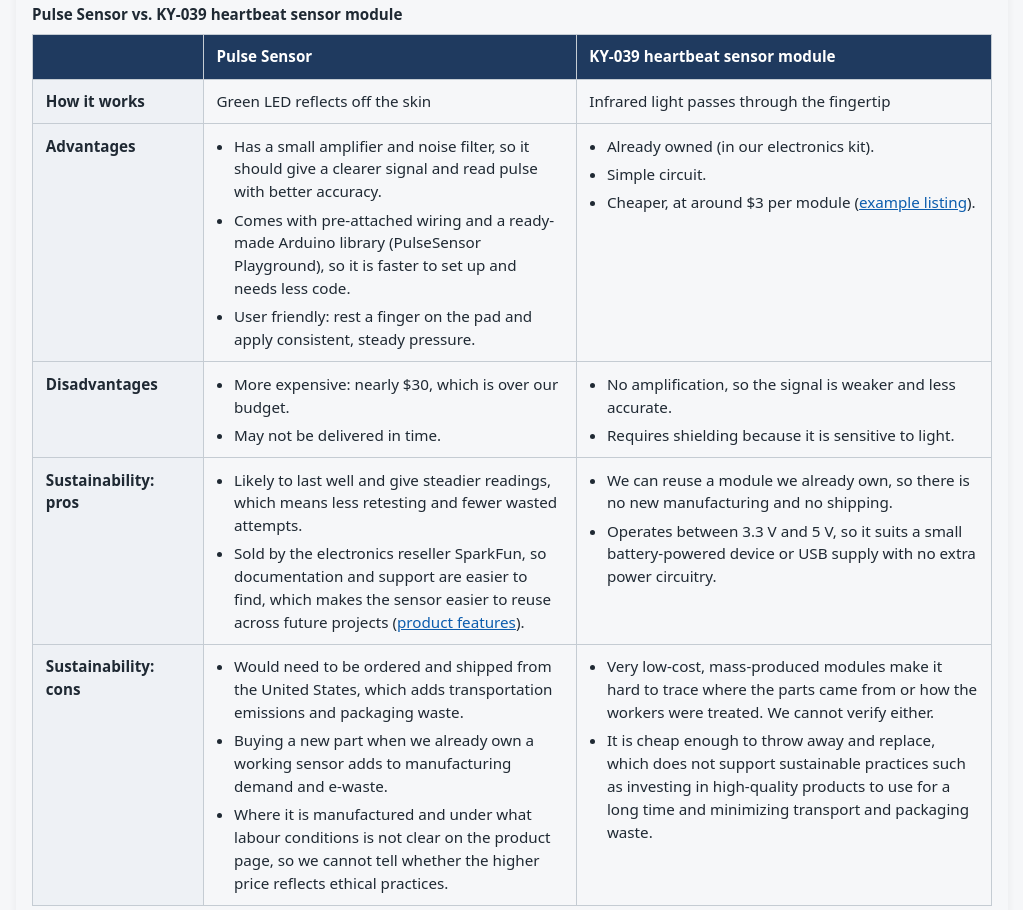
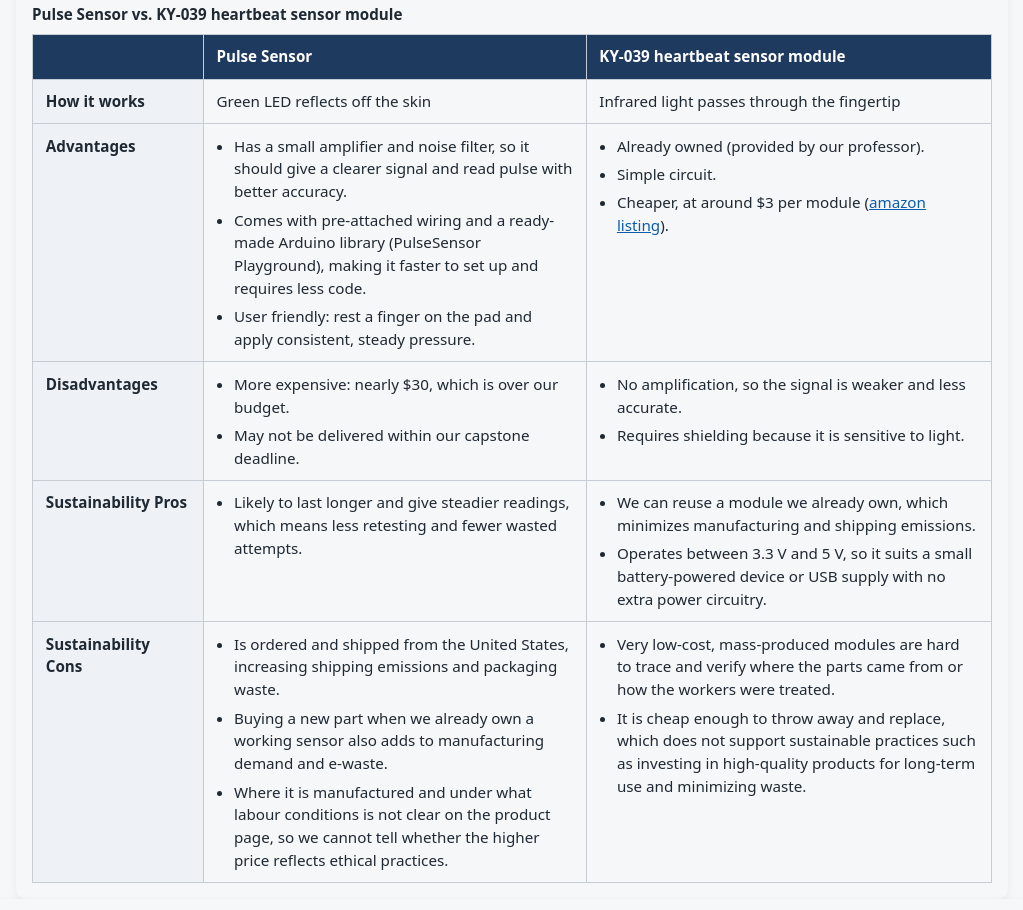
Before and after one commit to Alex-DAgnone/tech117-final-project, a plain HTML site: page index.html in a window 1280 px wide. Shown: the part 2559-3469 px from the top of the page, without its empty margins (128-1151 px from the left). Drawn offline with nearby package versions, Linux system fonts and the light colour scheme.

Commit message:
refined wording in table

```diff
--- a/index.html
+++ b/index.html
@@ -143,15 +143,15 @@
           <td>
             <ul>
               <li>Has a small amplifier and noise filter, so it should give a clearer signal and read pulse with better accuracy.</li>
-              <li>Comes with pre-attached wiring and a ready-made Arduino library (PulseSensor Playground), so it is faster to set up and needs less code.</li>
+              <li>Comes with pre-attached wiring and a ready-made Arduino library (PulseSensor Playground), making it faster to set up and requires less code.</li>
               <li>User friendly: rest a finger on the pad and apply consistent, steady pressure.</li>
             </ul>
           </td>
           <td>
             <ul>
-              <li>Already owned (in our electronics kit).</li>
+              <li>Already owned (provided by our professor).</li>
               <li>Simple circuit.</li>
-              <li>Cheaper, at around $3 per module (<a href="https://www.amazon.ca/KY-039-Finger-Heartbeat-Measurement-Arduino/dp/B07S8N69DK">example listing</a>).</li>
+              <li>Cheaper, at around $3 per module (<a href="https://www.amazon.ca/KY-039-Finger-Heartbeat-Measurement-Arduino/dp/B07S8N69DK">amazon listing</a>).</li>
             </ul>
           </td>
         </tr>
@@ -160,7 +160,7 @@
           <td>
             <ul>
               <li>More expensive: nearly $30, which is over our budget.</li>
-              <li>May not be delivered in time.</li>
+              <li>May not be delivered within our capstone deadline.</li>
             </ul>
           </td>
           <td>
@@ -171,33 +171,32 @@
           </td>
         </tr>
         <tr>
-          <th scope="row">Sustainability: pros</th>
+          <th scope="row">Sustainability Pros</th>
           <td>
             <ul>
-              <li>Likely to last well and give steadier readings, which means less retesting and fewer wasted attempts.</li>
-              <li>Sold by the electronics reseller SparkFun, so documentation and support are easier to find, which makes the sensor easier to reuse across future projects (<a href="https://www.sparkfun.com/pulse-sensor.html#content-features">product features</a>).</li>
+              <li>Likely to last longer and give steadier readings, which means less retesting and fewer wasted attempts.</li>
             </ul>
           </td>
           <td>
             <ul>
-              <li>We can reuse a module we already own, so there is no new manufacturing and no shipping.</li>
+              <li>We can reuse a module we already own, which minimizes manufacturing and shipping emissions.</li>
               <li>Operates between 3.3 V and 5 V, so it suits a small battery-powered device or USB supply with no extra power circuitry.</li>
             </ul>
           </td>
         </tr>
         <tr>
-          <th scope="row">Sustainability: cons</th>
+          <th scope="row">Sustainability Cons</th>
           <td>
             <ul>
-              <li>Would need to be ordered and shipped from the United States, which adds transportation emissions and packaging waste.</li>
-              <li>Buying a new part when we already own a working sensor adds to manufacturing demand and e-waste.</li>
+              <li>Is ordered and shipped from the United States, increasing shipping emissions and packaging waste.</li>
+              <li>Buying a new part when we already own a working sensor also adds to manufacturing demand and e-waste.</li>
               <li>Where it is manufactured and under what labour conditions is not clear on the product page, so we cannot tell whether the higher price reflects ethical practices.</li>
             </ul>
           </td>
           <td>
             <ul>
-              <li>Very low-cost, mass-produced modules make it hard to trace where the parts came from or how the workers were treated. We cannot verify either.</li>
-              <li>It is cheap enough to throw away and replace, which does not support sustainable practices such as investing in high-quality products to use for a long time and minimizing transport and packaging waste.</li>
+              <li>Very low-cost, mass-produced modules are hard to trace and verify where the parts came from or how the workers were treated.</li>
+              <li>It is cheap enough to throw away and replace, which does not support sustainable practices such as investing in high-quality products for long-term use and minimizing waste.</li>
             </ul>
           </td>
         </tr>
```
